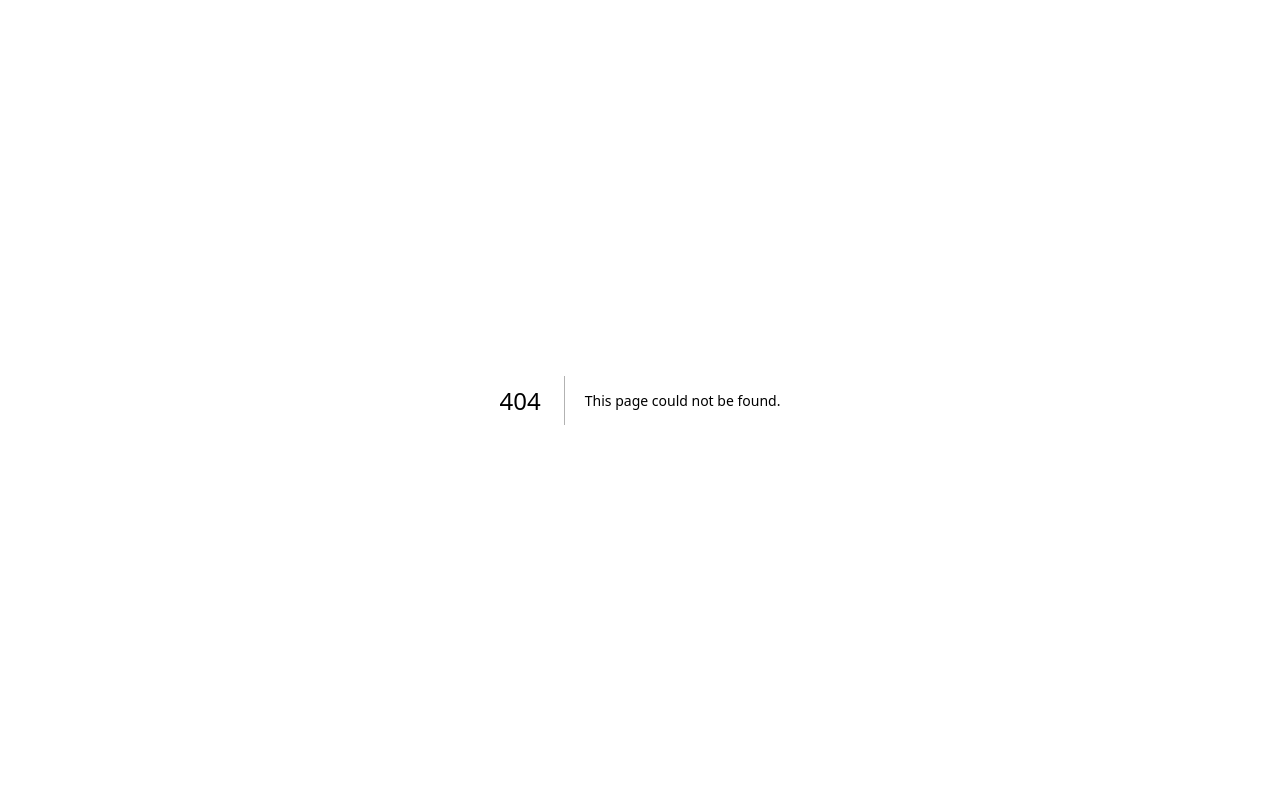
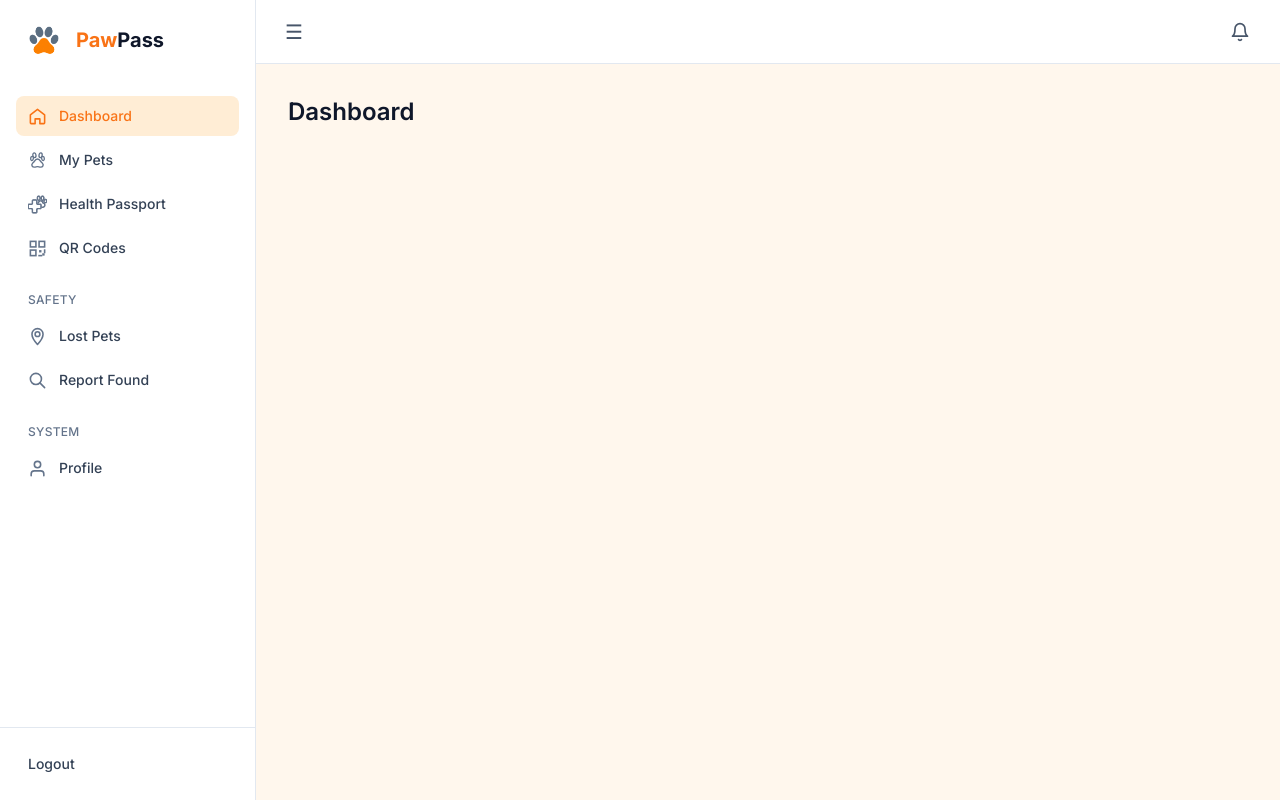
Before and after one commit to Kirthi-V-20/pawpass, a Next.js app: page /dashboard in a window 1280 px wide. Before the commit this address had no page. Built offline with nearby package versions, Linux system fonts and the light colour scheme.

Commit message:
feature: Add dashboard page

```diff
--- /dev/null
+++ b/src/app/(dashboard)/dashboard/page.tsx
@@ -0,0 +1,21 @@
+import { COLORS } from "@/styles/colors";
+
+export default function DashboardPage() {
+  return (
+    <div
+      className="min-h-screen p-8"
+      style={{
+        backgroundColor: COLORS.primary.background,
+      }}
+    >
+      <h1
+        className="text-2xl font-semibold"
+        style={{
+          color: COLORS.neutral.black,
+        }}
+      >
+        Dashboard
+      </h1>
+    </div>
+  );
+}
```
